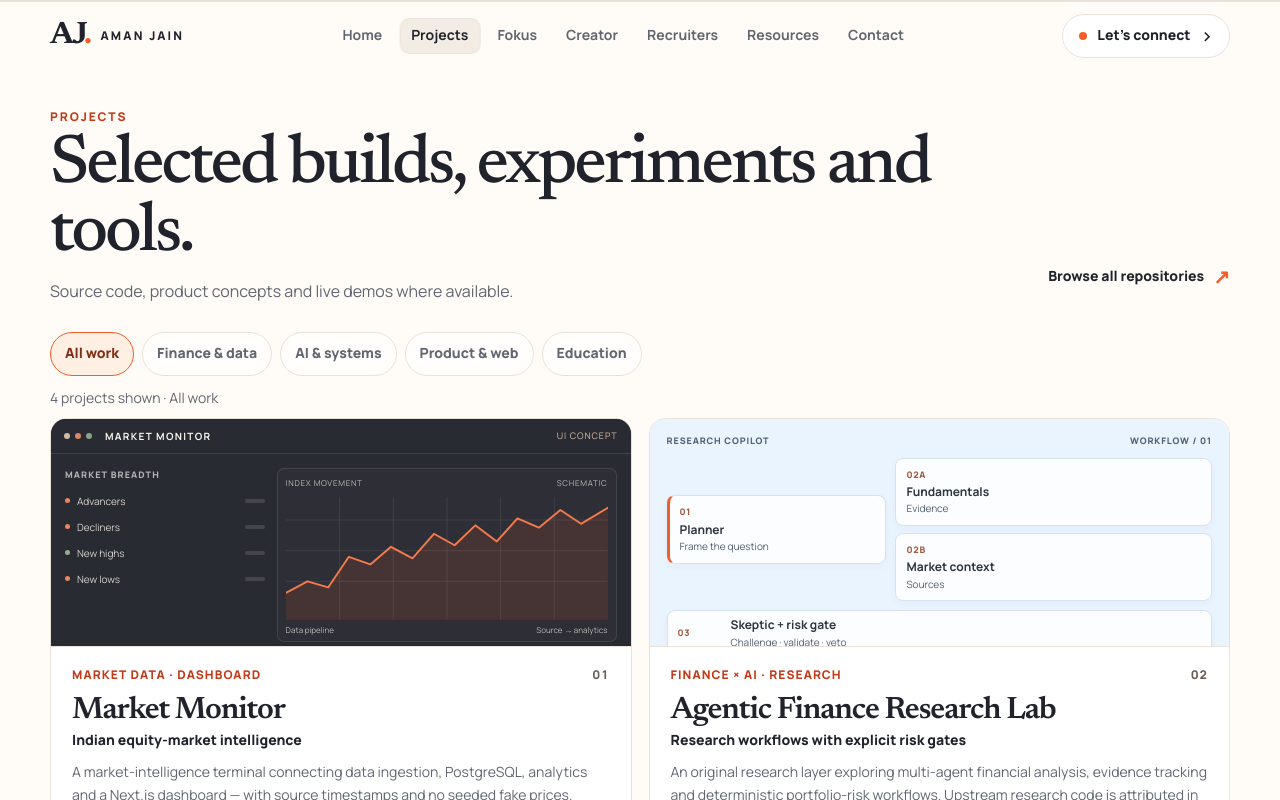
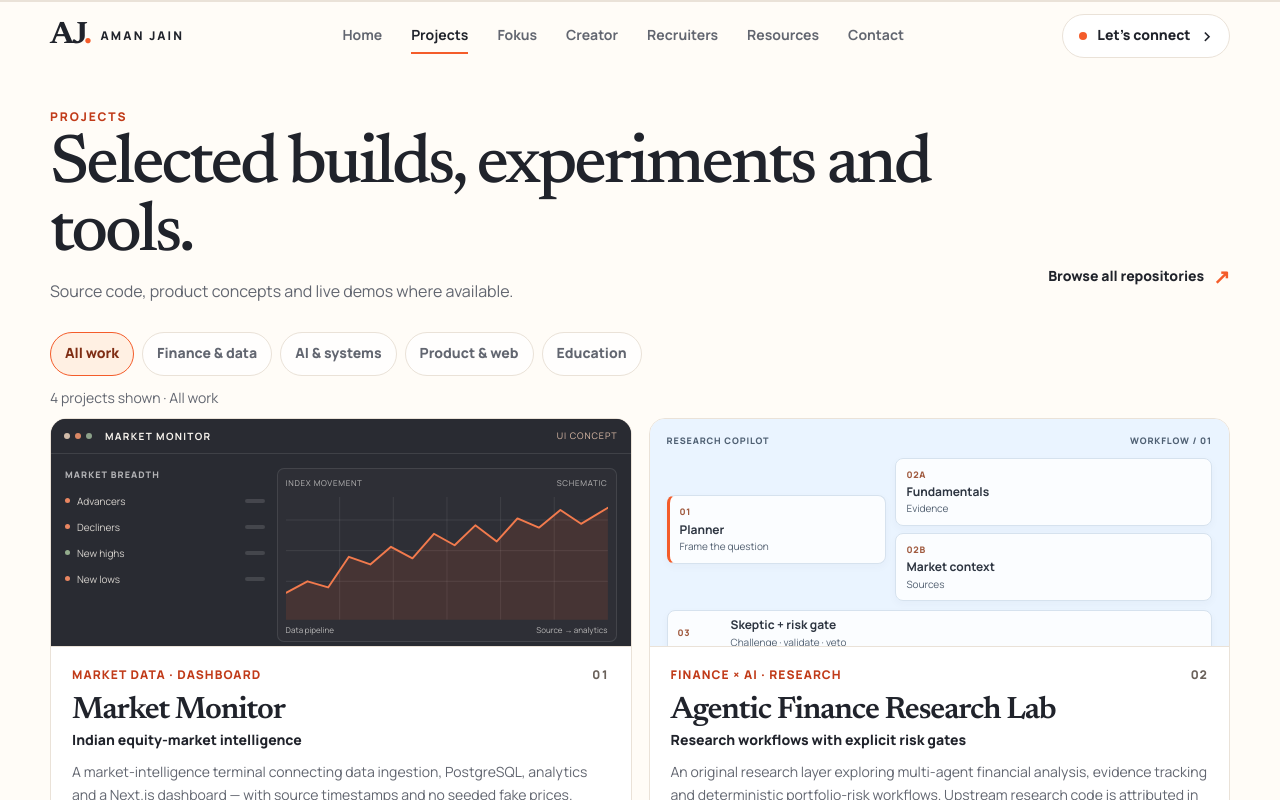
Before and after one commit to aman482006-beep/MY-WEBSITE, a Next.js app: page /projects in a window 1280 px wide. Shown: the top 800 px of the page. Built offline with nearby package versions, Linux system fonts and the light colour scheme.

Commit message:
revert(nav): restore the previous working navigation

```diff
--- a/src/app/globals.css
+++ b/src/app/globals.css
@@ -932,33 +932,3 @@ a[href]:active, button:active { opacity: .82; }
   .aj-home-background-section .aj-recruiter-facts article, .aj-recruiter-overview-card, .aj-work-page .aj-case-feature { transition: none; }
   .aj-home-background-section .aj-recruiter-facts article:hover, .aj-recruiter-overview-card:hover, .aj-work-page .aj-case-feature:hover { transform: none; }
 }
-
-
-/* Animated tab background for the desktop navigation. The warm neutral pill slides
-   between items, like a spring-driven segmented control, without adding a new runtime dependency. */
-.aj-nav-links { position: relative; isolation: isolate; }
-.aj-nav-animated-highlight {
-  position: absolute;
-  z-index: 0;
-  top: 4px;
-  left: 0;
-  height: 36px;
-  border-radius: 10px;
-  background: #F2ECE4;
-  box-shadow: inset 0 0 0 1px rgba(222, 211, 198, .3);
-  pointer-events: none;
-  will-change: width, transform, opacity;
-  transition:
-    transform 360ms cubic-bezier(.2, .85, .25, 1),
-    width 360ms cubic-bezier(.2, .85, .25, 1),
-    opacity 120ms ease;
-}
-.aj-nav-links > a:not(.aj-mobile-cta) { z-index: 1; }
-.aj-nav-links > a.is-active::after { content: none; }
-.aj-nav-links > a:focus-visible { border-radius: 10px; outline-offset: -2px; }
-@media (max-width: 980px) {
-  .aj-nav-animated-highlight { display: none; }
-}
-@media (prefers-reduced-motion: reduce) {
-  .aj-nav-animated-highlight { transition: none; }
-}
--- a/src/components/layout/navbar.tsx
+++ b/src/components/layout/navbar.tsx
@@ -14,55 +14,16 @@ const navLinks = [
   { label: "Contact", href: "/contact" },
 ];
 
-type Highlight = { left: number; width: number; visible: boolean };
-
 export function Navbar() {
   const pathname = usePathname();
   const [scrolled, setScrolled] = useState(false);
   const [menuState, setMenuState] = useState({ open: false, pathname: "/" });
-  const [highlight, setHighlight] = useState<Highlight>({ left: 0, width: 0, visible: false });
   const mobileMenuOpen = menuState.open && menuState.pathname === pathname;
   const closeMenu = useCallback(() => setMenuState((current) => ({ ...current, open: false })), []);
   const headerRef = useRef<HTMLElement>(null);
   const menuRef = useRef<HTMLDivElement>(null);
   const toggleRef = useRef<HTMLButtonElement>(null);
   const wasOpenRef = useRef(false);
-  const currentHighlightRef = useRef<HTMLAnchorElement | null>(null);
-
-  const findActiveLink = useCallback(() => {
-    const links = Array.from(menuRef.current?.querySelectorAll<HTMLAnchorElement>("[data-nav-href]") ?? []);
-    return links.find((link) => {
-      const href = link.dataset.navHref;
-      return href === pathname || (href !== "/" && Boolean(href) && pathname.startsWith(href + "/"));
-    }) ?? links[0] ?? null;
-  }, [pathname]);
-
-  const moveHighlight = useCallback((element: HTMLAnchorElement | null) => {
-    const menu = menuRef.current;
-    if (!menu || !element || !menu.contains(element)) {
-      setHighlight((current) => ({ ...current, visible: false }));
-      return;
-    }
-
-    const menuBounds = menu.getBoundingClientRect();
-    const elementBounds = element.getBoundingClientRect();
-    currentHighlightRef.current = element;
-    setHighlight({
-      left: elementBounds.left - menuBounds.left,
-      width: elementBounds.width,
-      visible: elementBounds.width > 0 && elementBounds.height > 0,
-    });
-  }, []);
-
-  const restoreActiveHighlight = useCallback(() => {
-    const focused = document.activeElement;
-    const focusedLink = focused instanceof HTMLAnchorElement && menuRef.current?.contains(focused)
-      ? focused
-      : null;
-    const active = focusedLink ?? findActiveLink();
-    currentHighlightRef.current = active;
-    moveHighlight(active);
-  }, [findActiveLink, moveHighlight]);
 
   useEffect(() => {
     const onScroll = () => setScrolled(window.scrollY > 12);
@@ -71,30 +32,6 @@ export function Navbar() {
     return () => window.removeEventListener("scroll", onScroll);
   }, []);
 
-  // Keep the sliding highlight aligned when the route, font metrics, or viewport changes.
-  useEffect(() => {
-    const frame = window.requestAnimationFrame(() => {
-      const active = findActiveLink();
-      currentHighlightRef.current = active;
-      moveHighlight(active);
-    });
-    const onResize = () => {
-      const target = currentHighlightRef.current ?? findActiveLink();
-      moveHighlight(target);
-    };
-    window.addEventListener("resize", onResize, { passive: true });
-    const menu = menuRef.current;
-    const observer = menu && typeof ResizeObserver !== "undefined"
-      ? new ResizeObserver(onResize)
-      : null;
-    if (menu && observer) observer.observe(menu);
-
-    return () => {
-      window.cancelAnimationFrame(frame);
-      window.removeEventListener("resize", onResize);
-      observer?.disconnect();
-    };
-  }, [pathname, findActiveLink, moveHighlight]);
 
   useEffect(() => {
     document.body.classList.toggle("aj-menu-open", mobileMenuOpen);
@@ -157,41 +94,10 @@ export function Navbar() {
           <span className="aj-brand-name">AMAN JAIN</span>
         </Link>
 
-        <div
-          ref={menuRef}
-          className={"aj-nav-links" + (mobileMenuOpen ? " is-open" : "")}
-          id="primary-navigation"
-          onMouseLeave={restoreActiveHighlight}
-          onBlurCapture={(event) => {
-            if (event.relatedTarget instanceof Node && menuRef.current?.contains(event.relatedTarget)) return;
-            restoreActiveHighlight();
-          }}
-        >
-          <span
-            className="aj-nav-animated-highlight"
-            aria-hidden="true"
-            style={{
-              width: highlight.width,
-              transform: `translateX(${highlight.left}px)`,
-              opacity: highlight.visible ? 1 : 0,
-            }}
-          />
+        <div ref={menuRef} className={"aj-nav-links" + (mobileMenuOpen ? " is-open" : "")} id="primary-navigation">
           {navLinks.map((link) => {
-            const active = pathname === link.href || (link.href !== "/" && pathname.startsWith(link.href + "/"));
-            return (
-              <Link
-                key={link.href}
-                href={link.href}
-                data-nav-href={link.href}
-                className={active ? "is-active" : ""}
-                aria-current={active ? "page" : undefined}
-                onMouseEnter={(event) => moveHighlight(event.currentTarget)}
-                onFocus={(event) => moveHighlight(event.currentTarget)}
-                onClick={closeMenu}
-              >
-                {link.label}
-              </Link>
-            );
+            const active = pathname === link.href;
+            return <Link key={link.href} href={link.href} className={active ? "is-active" : ""} aria-current={active ? "page" : undefined} onClick={closeMenu}>{link.label}</Link>;
           })}
           <Link href="/contact" className="aj-mobile-cta" onClick={closeMenu}>Let&apos;s connect <span aria-hidden="true">↗</span></Link>
         </div>
```
